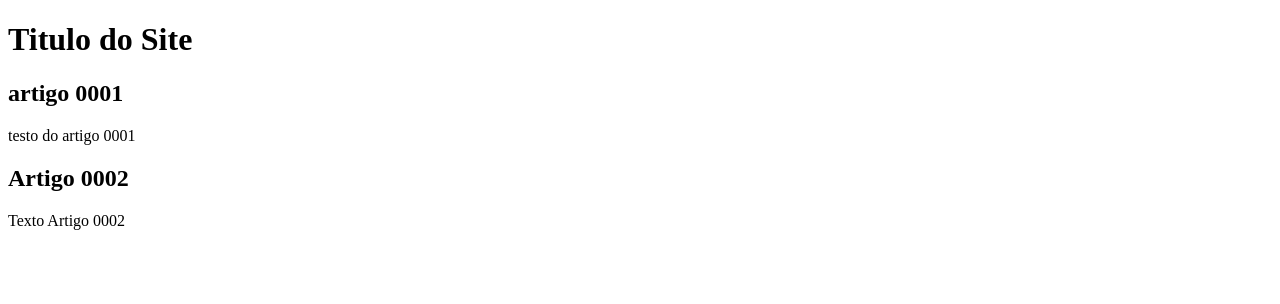
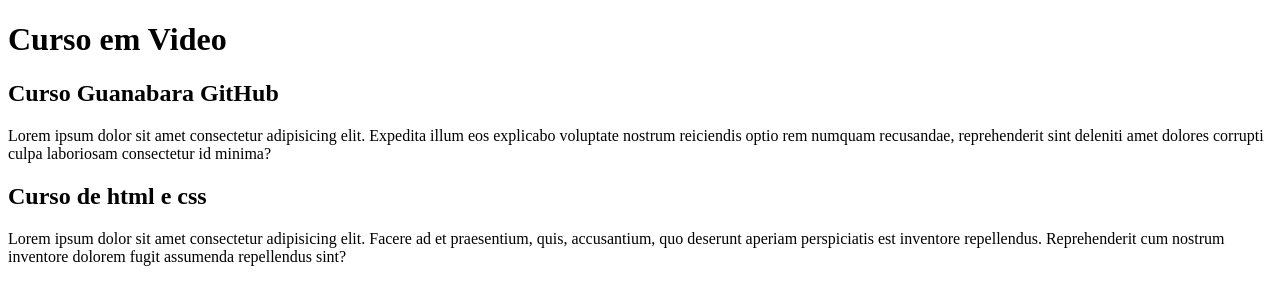
Before and after one commit to cristiansouza704/JS---MenudeNavega-o, a plain HTML site: page index.html in a window 1280 px wide. Drawn offline with Linux system fonts and the light colour scheme.

Commit message:
Editando Conteúdo

```diff
--- a/index.html
+++ b/index.html
@@ -9,15 +9,15 @@
 <body>
     <main>
         <header>
-            <h1>Titulo do Site</h1>
+            <h1>Curso em Video</h1>
         </header>
         <article>
-            <h2>artigo 0001</h2>
-            <p>testo do artigo 0001</p>
+            <h2>Curso Guanabara GitHub</h2>
+            <p>Lorem ipsum dolor sit amet consectetur adipisicing elit. Expedita illum eos explicabo voluptate nostrum reiciendis optio rem numquam recusandae, reprehenderit sint deleniti amet dolores corrupti culpa laboriosam consectetur id minima?</p>
         </article>
         <article>
-            <h2>Artigo 0002</h2>
-            <p>Texto Artigo 0002</p>
+            <h2>Curso de html e css</h2>
+            <p>Lorem ipsum dolor sit amet consectetur adipisicing elit. Facere ad et praesentium, quis, accusantium, quo deserunt aperiam perspiciatis est inventore repellendus. Reprehenderit cum nostrum inventore dolorem fugit assumenda repellendus sint?</p>
         </article>
     </main>
 </body>
```
